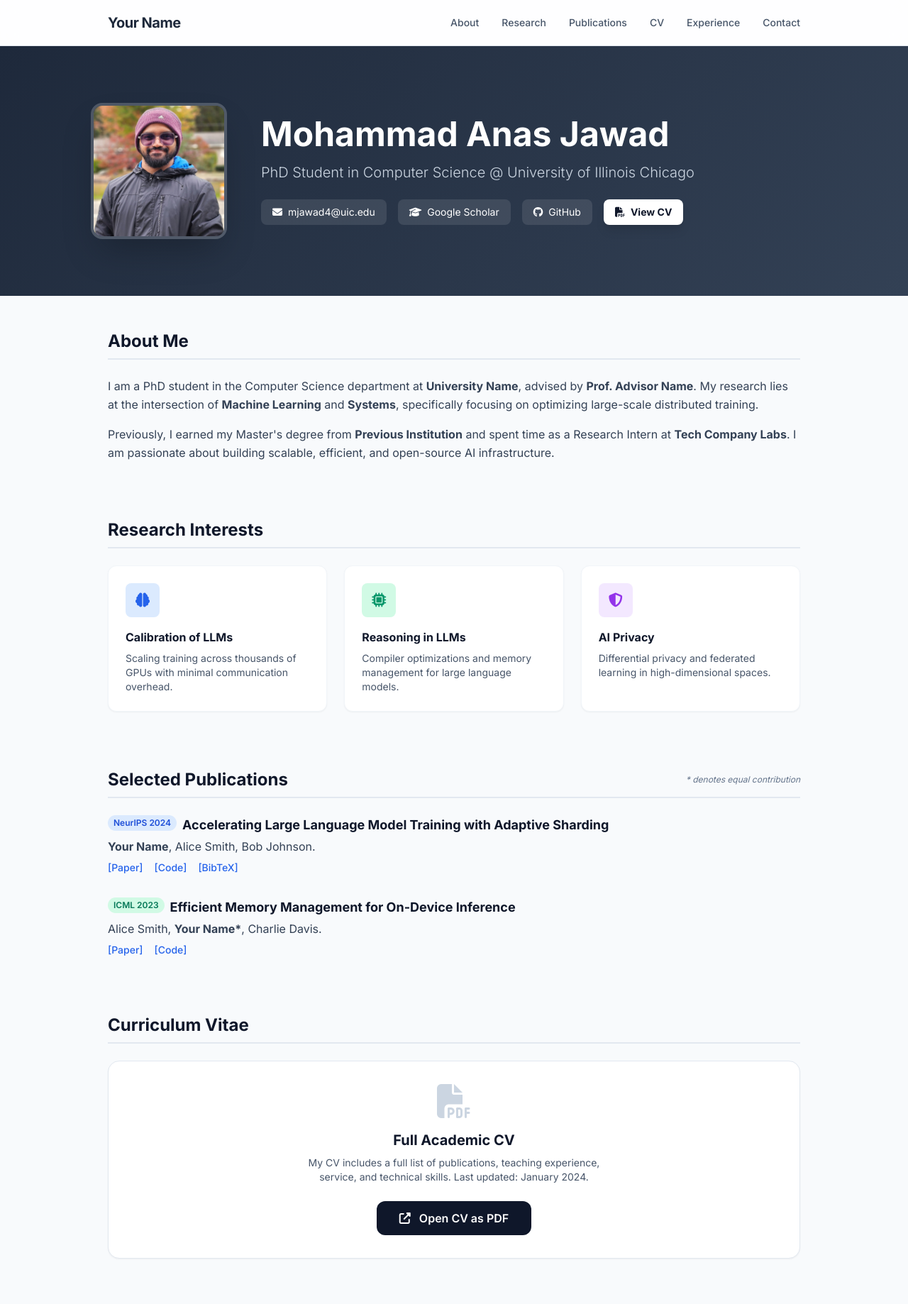
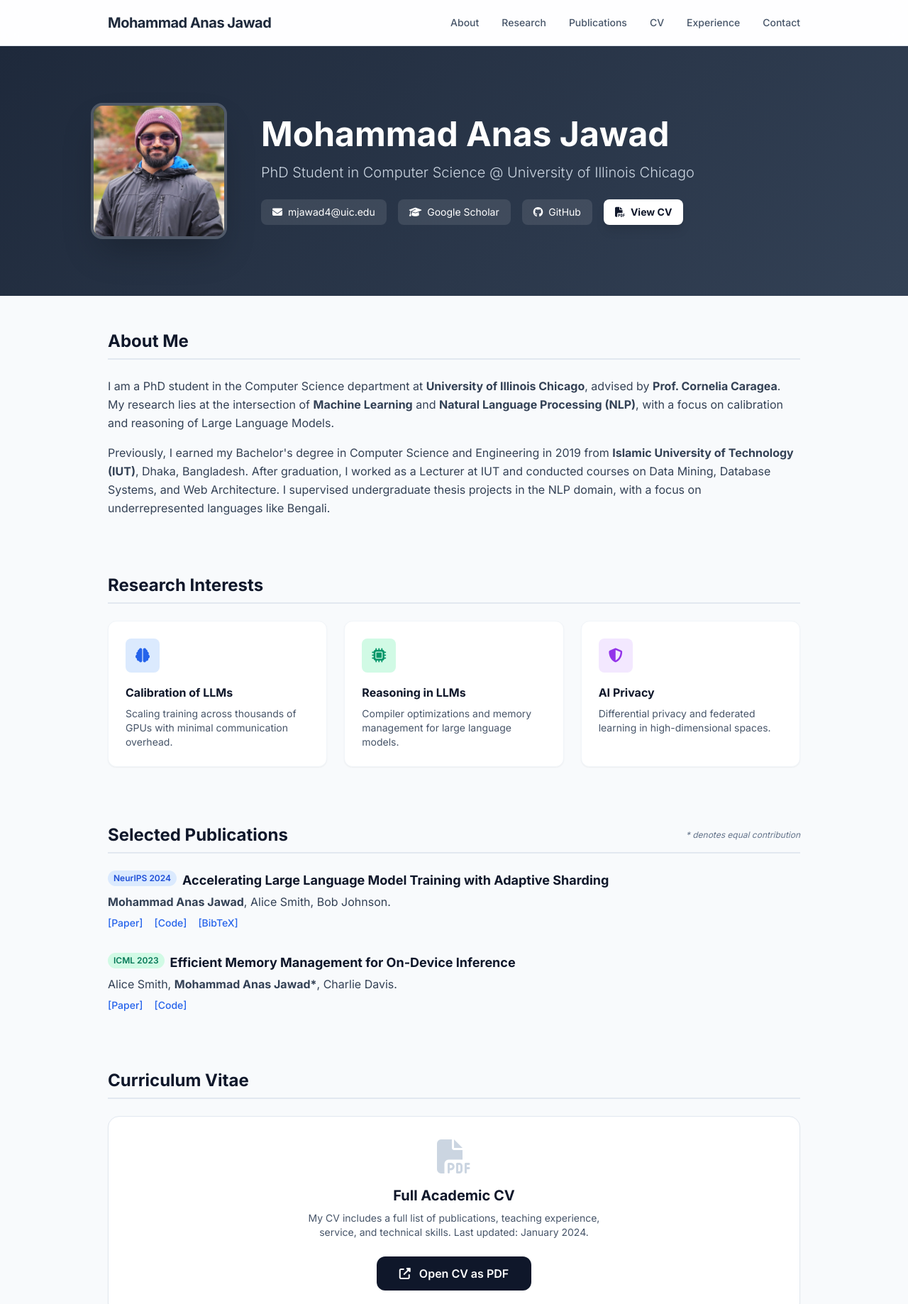
Before and after one commit to m-anas-j/m-anas-j.github.io, a plain HTML site: page index.html in a window 1280 px wide. Shown: the top 1838 px of the page at 71% size. Drawn offline with nearby package versions, Linux system fonts and the light colour scheme.

Commit message:
Update personal information

```diff
--- a/index.html
+++ b/index.html
@@ -39,7 +39,7 @@
     <!-- Navigation -->
     <nav class="sticky top-0 z-50 bg-white/80 backdrop-blur-md border-b border-slate-200">
         <div class="max-w-5xl mx-auto px-6 h-16 flex items-center justify-between">
-            <a href="#" class="font-bold text-xl tracking-tight text-slate-800">Your Name</a>
+            <a href="#" class="font-bold text-xl tracking-tight text-slate-800">Mohammad Anas Jawad</a>
             <div class="hidden md:flex space-x-8 text-sm font-medium text-slate-600">
                 <a href="#about" class="hover:text-blue-600 transition">About</a>
                 <a href="#research" class="hover:text-blue-600 transition">Research</a>
@@ -85,10 +85,10 @@
             <h2 class="text-2xl font-bold border-b-2 border-slate-200 pb-2 mb-6">About Me</h2>
             <div class="prose prose-slate max-w-none text-slate-700 leading-relaxed">
                 <p class="mb-4">
-                    I am a PhD student in the Computer Science department at <strong>University Name</strong>, advised by <strong>Prof. Advisor Name</strong>. My research lies at the intersection of <strong>Machine Learning</strong> and <strong>Systems</strong>, specifically focusing on optimizing large-scale distributed training.
+                    I am a PhD student in the Computer Science department at <strong>University of Illinois Chicago</strong>, advised by <strong>Prof. Cornelia Caragea</strong>. My research lies at the intersection of <strong>Machine Learning</strong> and <strong>Natural Language Processing (NLP)</strong>, with a focus on calibration and reasoning of Large Language Models.
                 </p>
                 <p>
-                    Previously, I earned my Master's degree from <strong>Previous Institution</strong> and spent time as a Research Intern at <strong>Tech Company Labs</strong>. I am passionate about building scalable, efficient, and open-source AI infrastructure.
+                    Previously, I earned my Bachelor's degree in Computer Science and Engineering in 2019 from <strong>Islamic University of Technology (IUT)</strong>, Dhaka, Bangladesh. After graduation, I worked as a Lecturer at IUT and conducted courses on Data Mining, Database Systems, and Web Architecture. I supervised undergraduate thesis projects in the NLP domain, with a focus on underrepresented languages like Bengali.
                 </p>
             </div>
         </section>
@@ -136,7 +136,7 @@
                         <h3 class="text-lg font-bold group-hover:text-blue-600 transition">Accelerating Large Language Model Training with Adaptive Sharding</h3>
                     </div>
                     <p class="text-slate-700 mb-2">
-                        <strong>Your Name</strong>, Alice Smith, Bob Johnson.
+                        <strong>Mohammad Anas Jawad</strong>, Alice Smith, Bob Johnson.
                     </p>
                     <div class="flex gap-4 text-sm font-medium">
                         <a href="#" class="text-blue-600 hover:underline">[Paper]</a>
@@ -152,7 +152,7 @@
                         <h3 class="text-lg font-bold group-hover:text-blue-600 transition">Efficient Memory Management for On-Device Inference</h3>
                     </div>
                     <p class="text-slate-700 mb-2">
-                        Alice Smith, <strong>Your Name*</strong>, Charlie Davis.
+                        Alice Smith, <strong>Mohammad Anas Jawad*</strong>, Charlie Davis.
                     </p>
                     <div class="flex gap-4 text-sm font-medium">
                         <a href="#" class="text-blue-600 hover:underline">[Paper]</a>
@@ -195,7 +195,7 @@
                         <div class="absolute w-3 h-3 bg-slate-300 rounded-full -left-[7px] top-1.5"></div>
                         <h4 class="font-bold">Lecturer (on leave)</h4>
                         <p class="text-sm text-slate-600">Islamic University of Technology | 2020 - 2023</p>
-                        <p class="text-sm mt-2 text-slate-500">Conducted courses on Data Minig, Database Systems, Web Architecture.</p>
+                        <p class="text-sm mt-2 text-slate-500">Conducted courses on Data Mining, Database Systems, Web Architecture.</p>
                         <p class="text-sm mt-2 text-slate-500">Supervised undergraduate thesis projects.</p>
                     </div>
                     <div class="relative pl-6 border-l-2 border-slate-200">
@@ -236,7 +236,7 @@
                 <a href="#" class="hover:text-white transition"><i class="fab fa-github"></i></a>
                 <a href="#" class="hover:text-white transition"><i class="fas fa-envelope"></i></a>
             </div>
-            <p class="text-xs uppercase tracking-widest">© 2024 Your Name. Built with Tailwind CSS.</p>
+            <p class="text-xs uppercase tracking-widest">© 2024 Mohammad Anas Jawad. Built with Tailwind CSS.</p>
         </div>
     </footer>
 
```
